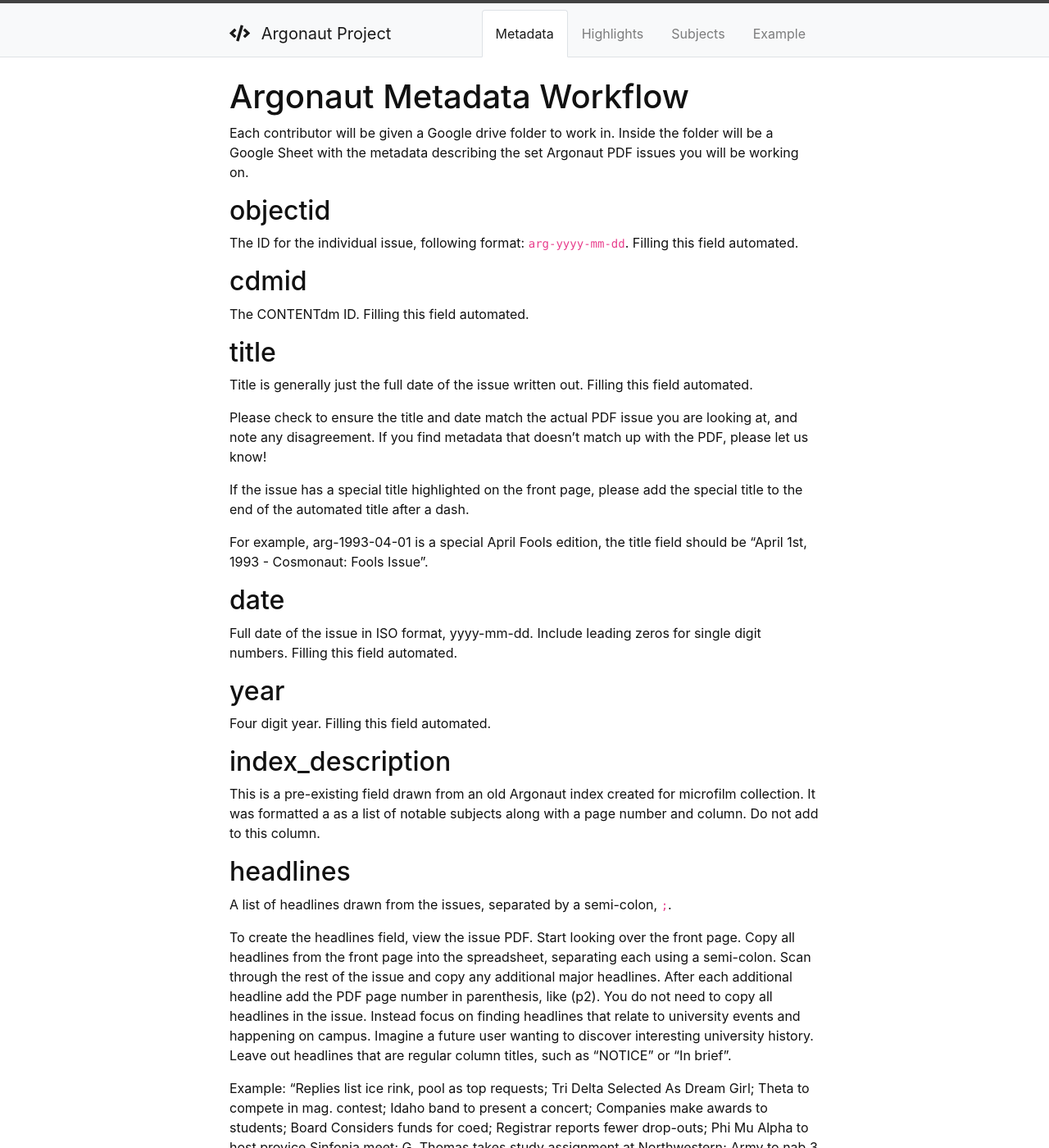
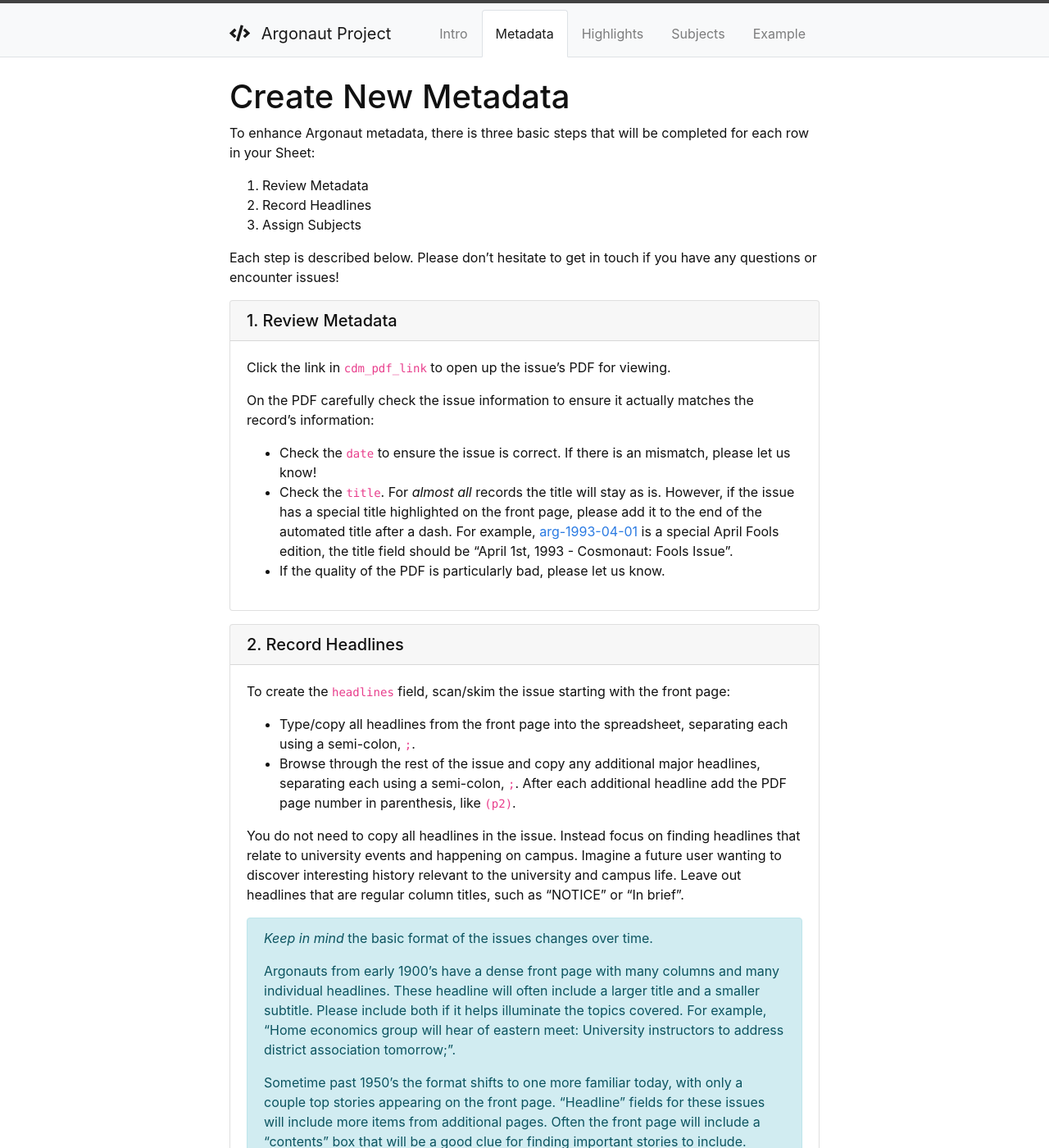
Before and after one commit to thecdil/argonaut-project, a Jekyll site: the page built from content/1-meta.md, in a window 1280 px wide and 1400 px high. Shown: the whole window at 82% size. Built offline with Jekyll 4.4.1, drawn with Linux system fonts in a browser that asks for light colours; some of the changed text lies outside the part shown.

Commit message:
metadata

```diff
--- a/_config.yml
+++ b/_config.yml
@@ -31,7 +31,7 @@ url: https://thecdil.github.io
 baseurl: /argonaut-project
 
 # add search box to footer?
-search: true
+#search: true
 
 # add google analytics if desired (optional)
 # if blank, it will be ignored
--- /dev/null
+++ b/content/0-template.md
@@ -0,0 +1,40 @@
+---
+title: Intro
+nav: true
+---
+
+# Argonaut Metadata Workflow
+
+Each contributor will be given a Google drive folder to work in.
+Inside the folder will be a Google Sheet with the metadata describing the set of Argonaut issues you will be working on.
+The sheet will be named "arg_" + the year(s) it contains.
+
+## Metadata Template
+
+Your metadata spreadsheets will look like:
+
+{:.table .table-bordered}
+| objectid | title | date | headlines | subject | cdm_pdf_link |
+| --- | --- | --- | --- | --- | --- |
+| arg-1993-01-26 | January 26th, 1993 | 1993-01-26 |  |  | <https://digital.lib.uidaho.edu/utils/getfile/collection/argonaut/id/10344/filename/arg-1993-01-26.pdf> |
+
+Plus a lot more rows!
+Each row of the spreadsheet is a "record" describing one issue of the Argonaut.
+Each column is a metadata "field" representing specific aspects of each issue.
+
+Four columns will be already filled in for you:
+
+- `objectid` is an identifier used for the website (following the pattern: "arg-yyyy-mm-dd").
+- `title` is usually just the issue date written out.
+- `date` is the date of the issue in [ISO standard format](https://en.wikipedia.org/wiki/ISO_8601) (yyyy-mm-dd).
+- `cdm_pdf_link` is a link to the PDF of the issue.
+
+Two columns will be blank.
+We will be creating new metadata to fill them!
+
+- `headlines` are a list of headlines copied from the issue.
+- `subject` are a list of notable subjects contained within the issue.
+
+The content of these two fields will help people find relevant articles and interesting stories inside the collection.
+Your work will become part of the digital collection website and will be used by thousands of people around the world.
+It will also become part of our digital archive--data ready for researchers in the *distant future*...
--- a/content/1-meta.md
+++ b/content/1-meta.md
@@ -3,70 +3,42 @@ title: Metadata
 nav: true
 ---
 
-# Argonaut Metadata Workflow
+# Create New Metadata
 
-Each contributor will be given a Google drive folder to work in.
-Inside the folder will be a Google Sheet with the metadata describing the set Argonaut PDF issues you will be working on.
+To enhance Argonaut metadata, there is three basic steps that will be completed for each row in your Sheet:
 
+1. Review Metadata
+2. Record Headlines
+3. Assign Subjects
 
-## objectid
+Each step is described below.
+Please don't hesitate to get in touch if you have any questions or encounter issues!
 
-The ID for the individual issue, following format:
-`arg-yyyy-mm-dd`.
-Filling this field automated.
+{% capture review %}
+Click the link in `cdm_pdf_link` to open up the issue's PDF for viewing.
 
-## cdmid
+On the PDF carefully check the issue information to ensure it actually matches the record's information:
 
-The CONTENTdm ID.
-Filling this field automated.
+- Check the `date` to ensure the issue is correct. If there is an mismatch, please let us know!
+- Check the `title`. For *almost all* records the title will stay as is. However, if the issue has a special title highlighted on the front page, please add it to the end of the automated title after a dash. For example, [arg-1993-04-01](https://digital.lib.uidaho.edu/utils/getfile/collection/argonaut/id/9203/filename/arg-1993-04-01.pdf) is a special April Fools edition, the title field should be "April 1st, 1993 - Cosmonaut: Fools Issue".
+- If the quality of the PDF is particularly bad, please let us know.
 
-## title
+{% endcapture %}
+{% include card.md text=review header="1. Review Metadata" %}
 
-Title is generally just the full date of the issue written out.
-Filling this field automated.
+{% capture headlines %}
+To create the `headlines` field, scan/skim the issue starting with the front page:
 
-Please check to ensure the title and date match the actual PDF issue you are looking at, and note any disagreement.
-If you find metadata that doesn't match up with the PDF, please let us know!
+- Type/copy all headlines from the front page into the spreadsheet, separating each using a semi-colon, `;`.
+- Browse through the rest of the issue and copy any additional major headlines, separating each using a semi-colon, `;`. After each additional headline add the PDF page number in parenthesis, like `(p2)`.
 
-If the issue has a special title highlighted on the front page, please add the special title to the end of the automated title after a dash.
-
-For example, arg-1993-04-01 is a special April Fools edition, the title field should be "April 1st, 1993 - Cosmonaut: Fools Issue".
-
-## date
-
-Full date of the issue in ISO format, yyyy-mm-dd.
-Include leading zeros for single digit numbers.
-Filling this field automated.
-
-## year
-
-Four digit year.
-Filling this field automated.
-
-## index_description
-
-This is a pre-existing field drawn from an old Argonaut index created for microfilm collection.
-It was formatted a as a list of notable subjects along with a page number and column.
-Do not add to this column.
-
-## headlines
-
-A list of headlines drawn from the issues, separated by a semi-colon, `;`.
-
-To create the headlines field, view the issue PDF.
-Start looking over the front page.
-Copy all headlines from the front page into the spreadsheet, separating each using a semi-colon.
-Scan through the rest of the issue and copy any additional major headlines.
-After each additional headline add the PDF page number in parenthesis, like (p2).
 You do not need to copy all headlines in the issue.
 Instead focus on finding headlines that relate to university events and happening on campus.
-Imagine a future user wanting to discover interesting university history.
+Imagine a future user wanting to discover interesting history relevant to the university and campus life.
 Leave out headlines that are regular column titles, such as "NOTICE" or "In brief".
 
-Example:
-"Replies list ice rink, pool as top requests; Tri Delta Selected As Dream Girl; Theta to compete in mag. contest; Idaho band to present a concert; Companies make awards to students; Board Considers funds for coed; Registrar reports fewer drop-outs; Phi Mu Alpha to host provice Sinfonia meet; G. Thomas takes study assignment at Northwestern; Army to nab 3 students next month; "Engineer" starts 30th year in may; Researchers confer here this week; Dates set for one-acts; University doctors attend Boise meet; Professor serves on Park Board; KUOI plans, changes told (p2); Gerald Leigh attends cadet AROTC meet (p2); Mystery sickness limited to already stricken area (p5)"
-
-Keep in mind the basic format of the issues changes over time.
+{% capture notes %}
+*Keep in mind* the basic format of the issues changes over time.
 
 Argonauts from early 1900's have a dense front page with many columns and many individual headlines.
 These headline will often include a larger title and a smaller subtitle.
@@ -76,20 +48,34 @@ For example, "Home economics group will hear of eastern meet: University instruc
 Sometime past 1950's the format shifts to one more familiar today, with only a couple top stories appearing on the front page.
 "Headline" fields for these issues will include more items from additional pages.
 Often the front page will include a "contents" box that will be a good clue for finding important stories to include.
+{% endcapture %}
+{% include alert.md text=notes color="info" %}
 
-## subject
+{% endcapture %}
+{% include card.md text=headlines header="2. Record Headlines" %}
 
-A list of notable subjects contained within the issue, separated by a semi-colon, `;`.
+{% capture subjects %}
+To create the `subject` field, assign "subject terms" describing the notable topics covered by the issue.
+Separate each subject with a semi-colon, `;`.
+Each issue will have a handful or more relevant terms.
+
+After scanning through an issue, you should have a good sense of appropriate subjects.
+Think about topics that might not be directly captured in the `headlines` text, but seem important to communicate what a major story is about.
+
+Use the [subjects table]({{ '/content/3-subjects.html' | relative_url }}) to explore the terms used in the existing Argonaut metadata.
+This will give you an idea of the types of terms that are applied.
+Using the same terms will help users find related content across issues.
 
 These subjects are U of I specific and do not use a controlled vocabulary.
 They should help users discover unique content and topics such as news related to U of I specific organizations, people, and events.
 Subjects should not try to cover everything in the issue, but represent a curated list of the most important and prevalent topics.
 
-After scanning through an issue, you should have a good sense of appropriate subjects.
-Think about topics which are not captured directly in the "headlines" text, but seem important to communicate what a major story is about.
+{% endcapture %}
+{% include card.md text=subjects header="3. Assign Subjects" %}
 
-Subjects used in existing records can be seen in work/argo_subjects_old.csv
+## Tips
 
-## cdm_pdf_link
-
-a link to the PDF on CONTENTdm
+- Check the [Examples]({{ '/content/4-examples.html' | relative_url }}) page for, well, examples.
+- Open the PDF in a new window so you can look at the Sheet and issue at the same time.
+- Drag Sheet's text entry box down to make it bigger.
+- Create your headlines in a notepad first, then paste into the correct cell with `Ctrl+V`.
```
